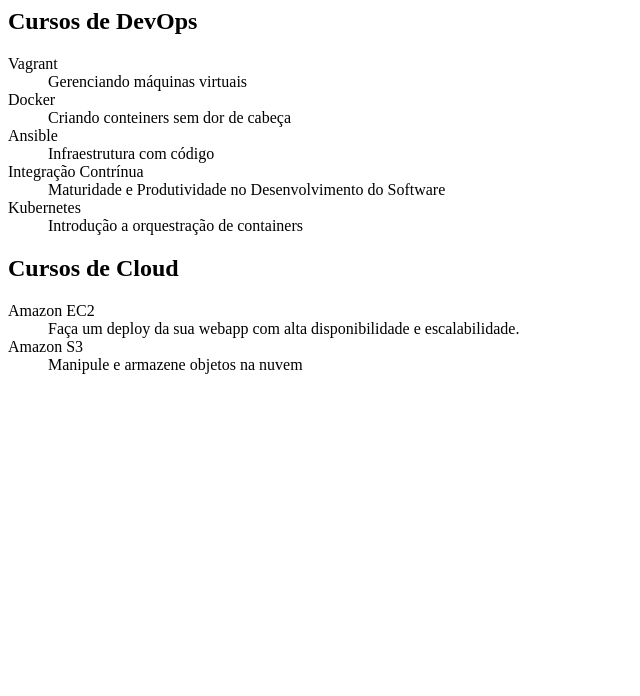
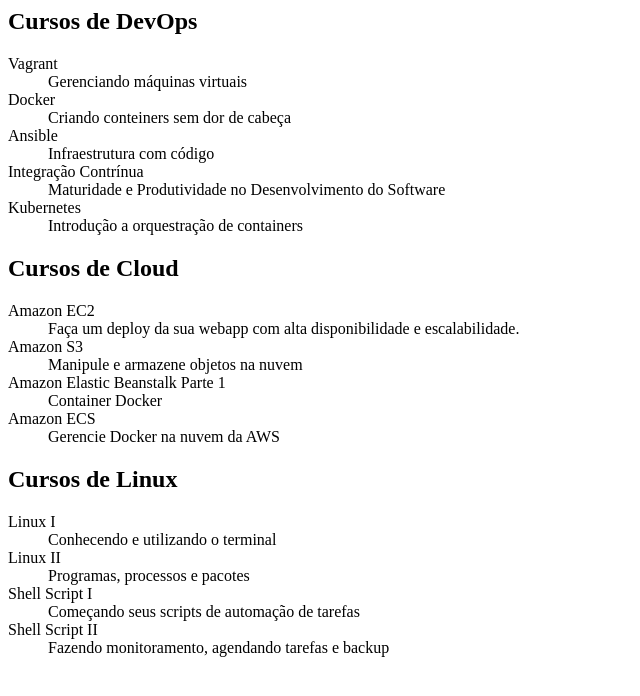
Before and after one commit to ftpbueno/git_alura, a plain HTML site: page index.html in a window 1280 px wide. Shown: the whole page, without its empty margins (0-640 px from the left). Drawn offline with Linux system fonts and the light colour scheme.

Commit message:
Adicionando varios cursos

```diff
--- a/index.html
+++ b/index.html
@@ -33,6 +33,30 @@
 		<dt>Amazon S3</dt>
 		<dd>Manipule e armazene objetos na nuvem</dd>
 
+		<dt>Amazon Elastic Beanstalk Parte 1</dt>
+		<dd>Container Docker</dd>
+
+		<dt>Amazon ECS</dt>
+		<dd>Gerencie Docker na nuvem da AWS</dd>
+
 	</dl>
+
+	<h2>Cursos de Linux</h2>
+
+	<dl>
+		<dt>Linux I</dt>
+		<dd>Conhecendo e utilizando o terminal</dd>
+
+		<dt>Linux II</dt>
+		<dd>Programas, processos e pacotes</dd>
+
+		<dt>Shell Script I</dt>
+		<dd>Começando seus scripts de automação de tarefas</dd>
+
+		<dt>Shell Script II</dt>
+		<dd>Fazendo monitoramento, agendando tarefas e backup</dd>
+
+	</dl>
+
 </body>
 </html>
```
